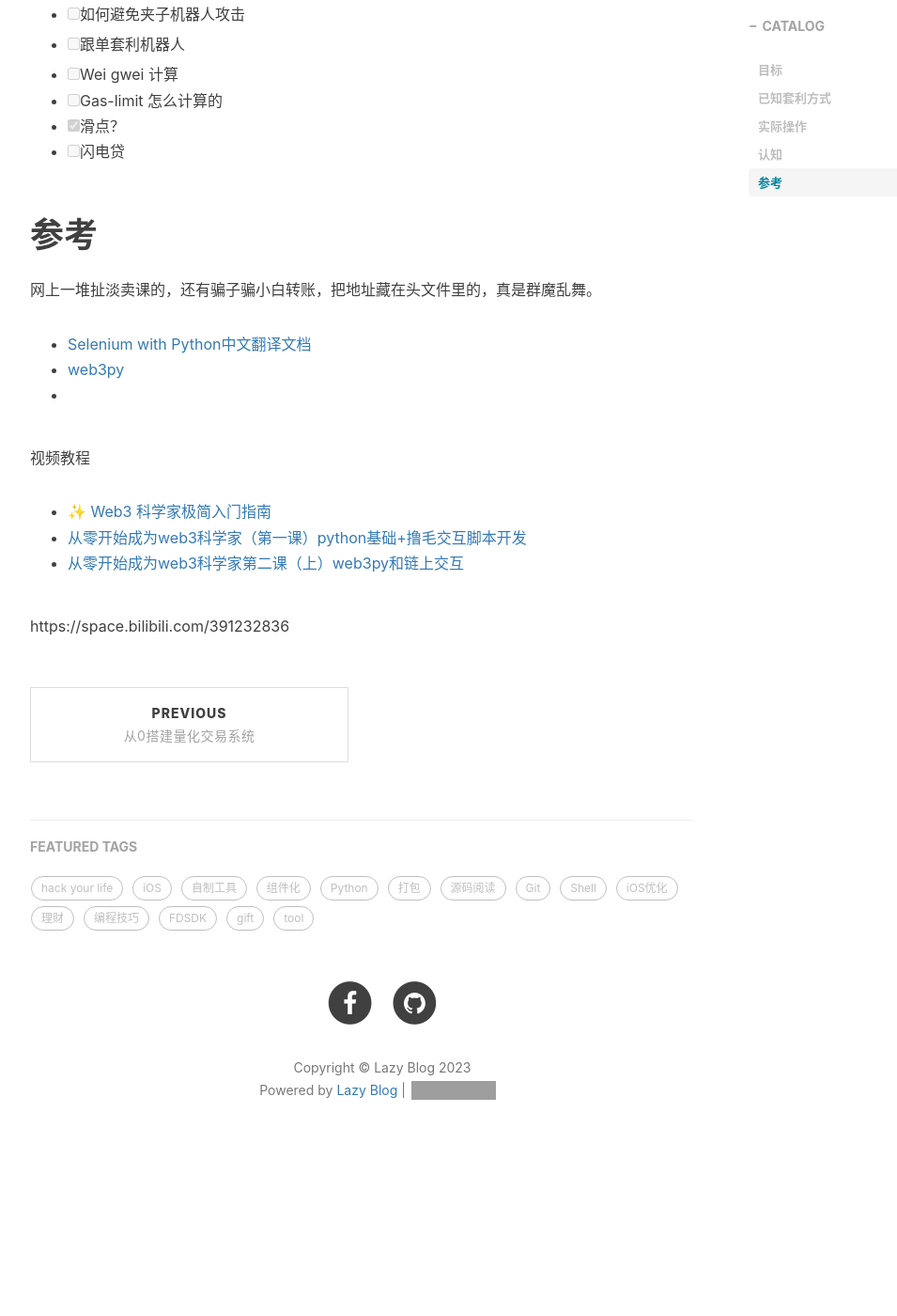
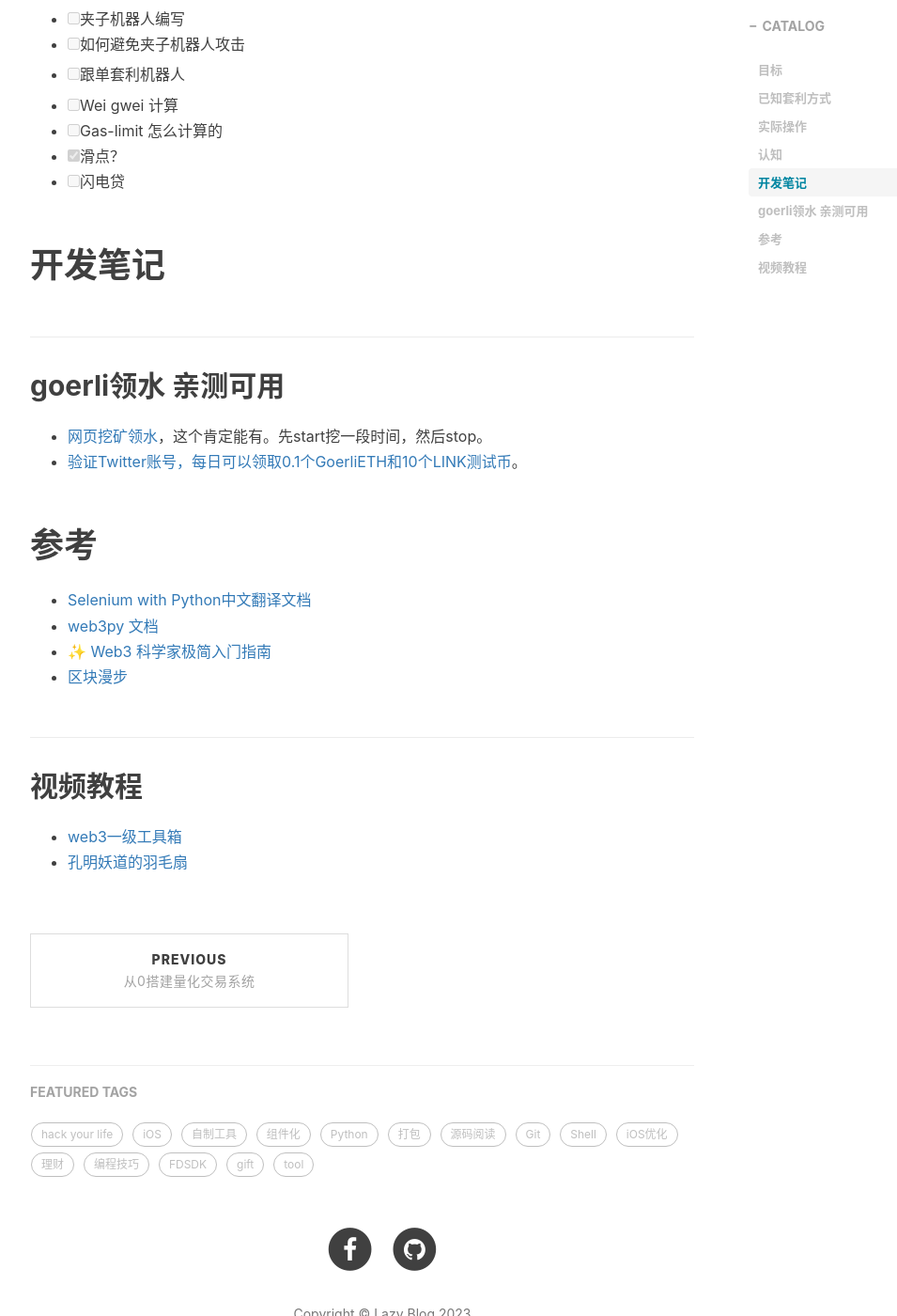
Before and after one commit to toolazytoname/toolazytoname.github.io, a Jekyll site: the page built from _posts/2023-01-27-web3.markdown, in a window 1280 px wide and 1400 px high, scrolled down 1703 px. Shown: the whole window at 94% size, without its empty margins (233-1188 px from the left). Built offline with Jekyll 4.4.1, drawn with Linux system fonts in a browser that asks for light colours; nearby versions of some CDN libraries; comment, search, counter and statistics services are not loaded; before the commit the page ends 2967 px from its top, so only the background shows below that; grey boxes are pictures that could not be loaded.

Commit message:
fix markdown 超链接

```diff
--- a/_posts/2023-01-27-web3.markdown
+++ b/_posts/2023-01-27-web3.markdown
@@ -28,6 +28,8 @@ web3的理财感觉比较捞偏门，需要DYOR，区别于常规的量化交易
 
 
 # 实际操作
+- [ ] 写一个自己的合约钱包
+
 - [ ] 有没有小狐狸钱包运行脚本现成封装库https://github.com/javerianadeem/selenium_metamask_automation
 - [ ] 钱包交互脚本demo
 - [ ] 链上*信息*监听
@@ -56,21 +58,20 @@ web3的理财感觉比较捞偏门，需要DYOR，区别于常规的量化交易
 - [x] 滑点？
 - [ ] 闪电贷
 
+# 开发笔记
+
+## goerli领水 亲测可用
+* [网页挖矿领水](!https://goerli-faucet.pk910.de/)，这个肯定能有。先start挖一段时间，然后stop。
+* [验证Twitter账号，每日可以领取0.1个GoerliETH和10个LINK测试币](!https://faucets.chain.link/)。
+
 
 # 参考
-网上一堆扯淡卖课的，还有骗子骗小白转账，把地址藏在头文件里的，真是群魔乱舞。
 * [Selenium with Python中文翻译文档
 ](!https://selenium-python-zh.readthedocs.io/en/latest/)
-* [web3py](!https://web3py.readthedocs.io/en/v5/)
-*
+* [web3py 文档](!https://web3py.readthedocs.io/en/v5/)
+* [✨ Web3 科学家极简入门指南](!https://mirror.xyz/gm365.eth/ad4vbp_qLFKaOrAMtE2YZ6pzMuC3ejam-y_62QogSds)
+* [区块漫步](!https://blockwander.com/ethereum-goerli-faucet/ )
 
-视频教程
-* [✨ Web3 科学家极简入门指南
-](!https://mirror.xyz/gm365.eth/ad4vbp_qLFKaOrAMtE2YZ6pzMuC3ejam-y_62QogSds)
-* [从零开始成为web3科学家（第一课）python基础+撸毛交互脚本开发
-](!https://www.bilibili.com/video/BV1eY4y1f7yM/?spm_id_from=333.1007.top_right_bar_window_history.content.click&vd_source=fff14ac913ea9cdee56699d64abfd3ee)
-* [从零开始成为web3科学家第二课（上）web3py和链上交互
-](!https://www.bilibili.com/video/BV1v3411d7kM/?spm_id_from=333.788&vd_source=fff14ac913ea9cdee56699d64abfd3ee)
-
-
-https://space.bilibili.com/391232836
+## 视频教程
+* [web3一级工具箱](!https://mirror.xyz/gm365.eth/ad4vbp_qLFKaOrAMtE2YZ6pzMuC3ejam-y_62QogSds)
+* [孔明妖道的羽毛扇](!https://space.bilibili.com/391232836)
```
Also changed, not shown: _posts/2023-01-25-chatgpt.markdown (+11 -11 lines).
